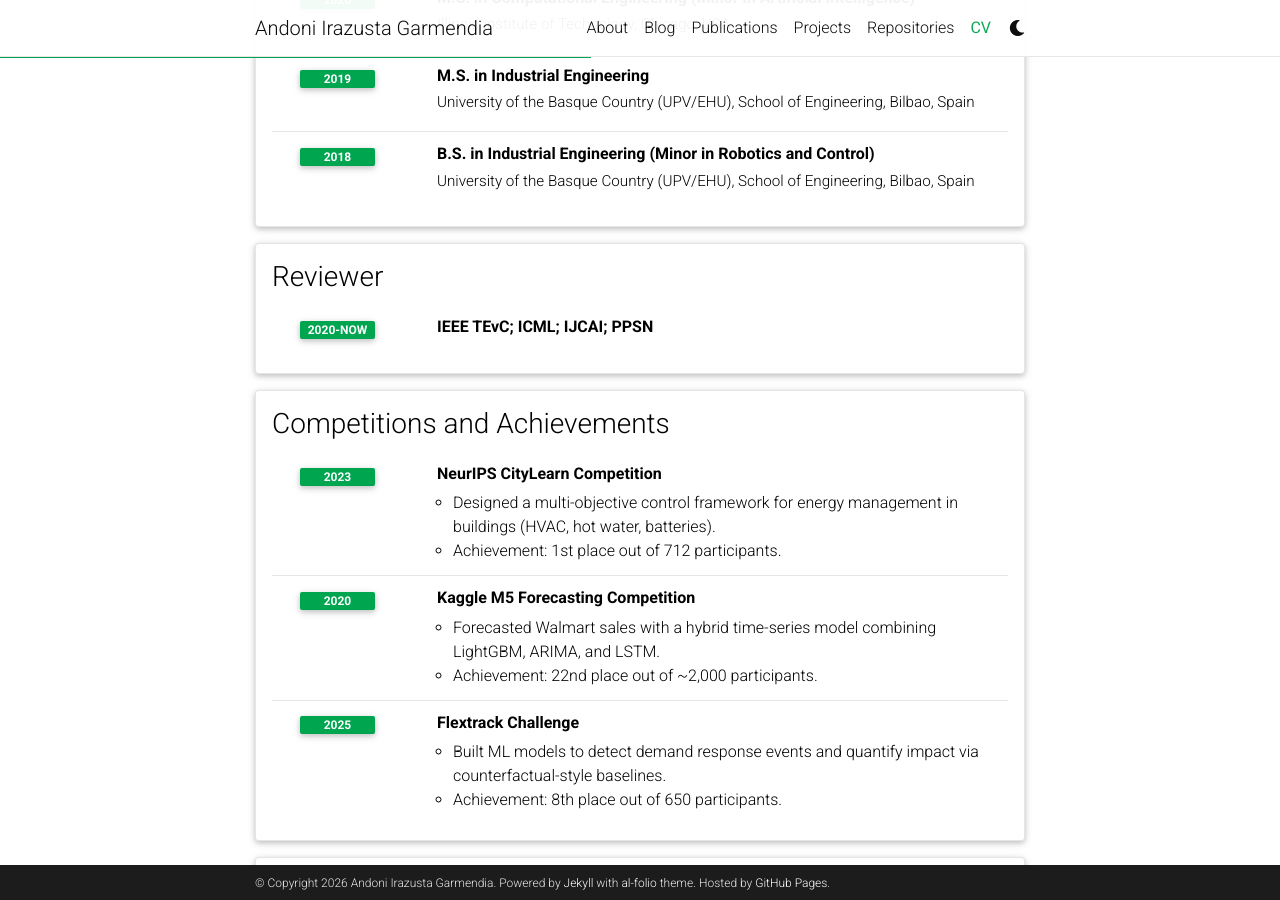
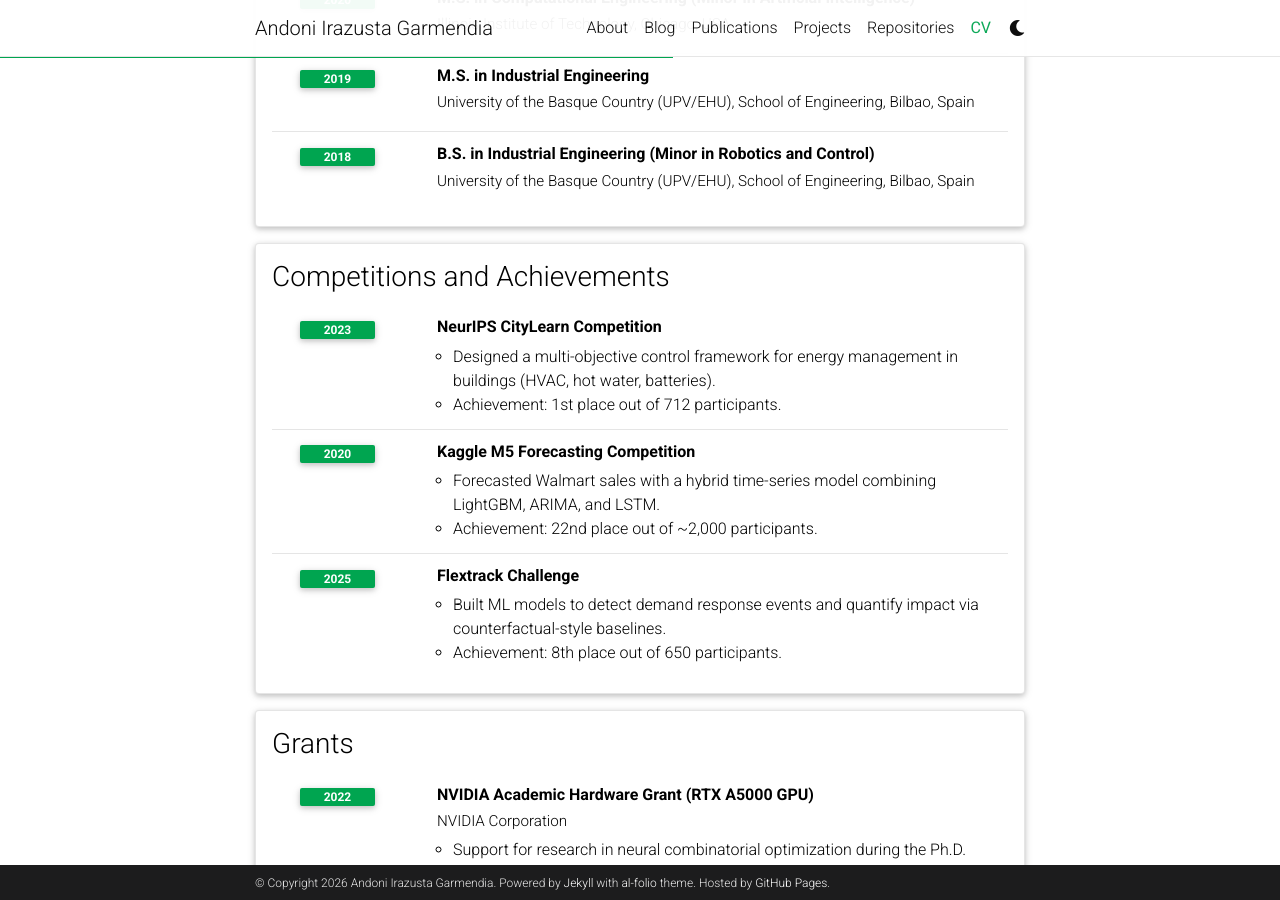
Before and after one commit to TheLeprechaun25/TheLeprechaun25.github.io, a Jekyll site: the page built from _pages/cv.md, in a window 1280 px wide and 900 px high, scrolled down 558 px. Built offline with Jekyll 4.4.1, drawn with Linux system fonts in a browser that asks for light colours; comment, search, counter and statistics services are not loaded; a style sheet for code colours, icons or effects is not loaded.

Commit message:
Update cv.yml

```diff
--- a/_data/cv.yml
+++ b/_data/cv.yml
@@ -26,12 +26,6 @@
     - title: B.S. in Industrial Engineering (Minor in Robotics and Control)
       institution: University of the Basque Country (UPV/EHU), School of Engineering, Bilbao, Spain
       year: 2018
-
-- title: Reviewer
-  type: time_table
-  contents:
-    - title: IEEE TEvC; ICML; IJCAI; PPSN
-      year: 2020-Now
 
 - title: Competitions and Achievements
   type: time_table
```
